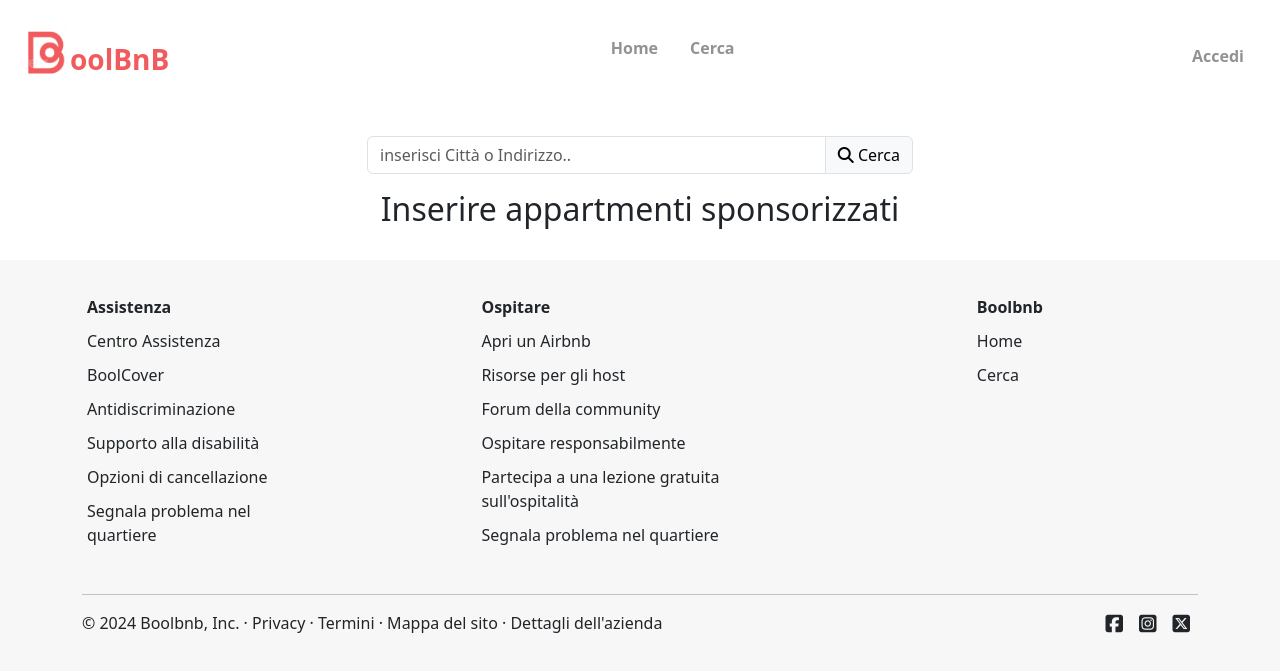
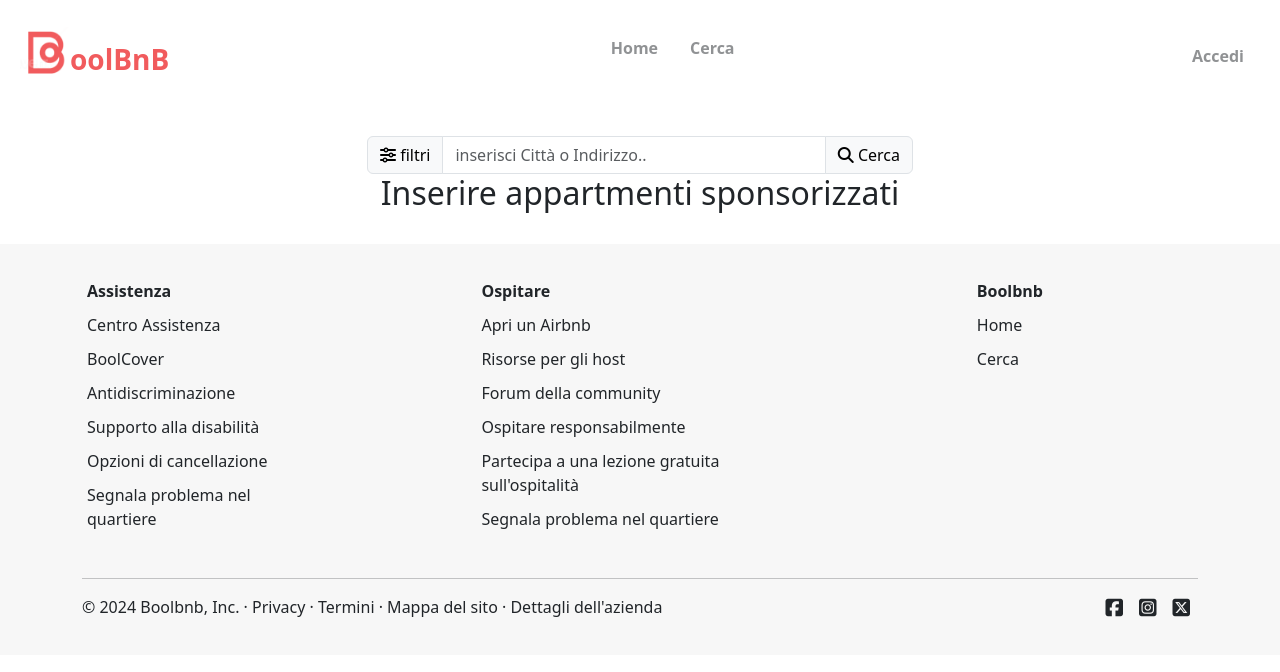
Before and after one commit to alex02r/vite-boolbnb, a Vue app: page /searched in a window 1280 px wide. Shown: the top 672 px of the page. Built offline with nearby package versions, Linux system fonts and the light colour scheme.

Commit message:
upgrade: aggiunto button per i filtri

```diff
--- a/src/pages/AppSearched.vue
+++ b/src/pages/AppSearched.vue
@@ -35,10 +35,11 @@ export default {
         <div class="row justify-content-center">
             <div class="col-6">
                 <form @submit.prevent="searchApartments()">
-                    <div class="input-group mb-3">
+                    <div class="input-group">
+                        <button class="btn btn-light border"> <i class="fas fa-sliders"></i> filtri</button>
                         <input type="text" class="form-control" id="address" v-model="search_address" name="address" placeholder="inserisci Città o Indirizzo.." aria-label="inserisci Città o Indirizzo.." aria-describedby="address">
                         <button class="btn btn-light border"><i class="fas fa-magnifying-glass"></i> Cerca</button>
-                      </div>
+                    </div>
                 </form>
             </div>
         </div>
@@ -59,6 +60,8 @@ export default {
         </div>
     </div>
 -->
+
+
 </template>
 <style lang="">
 
```
